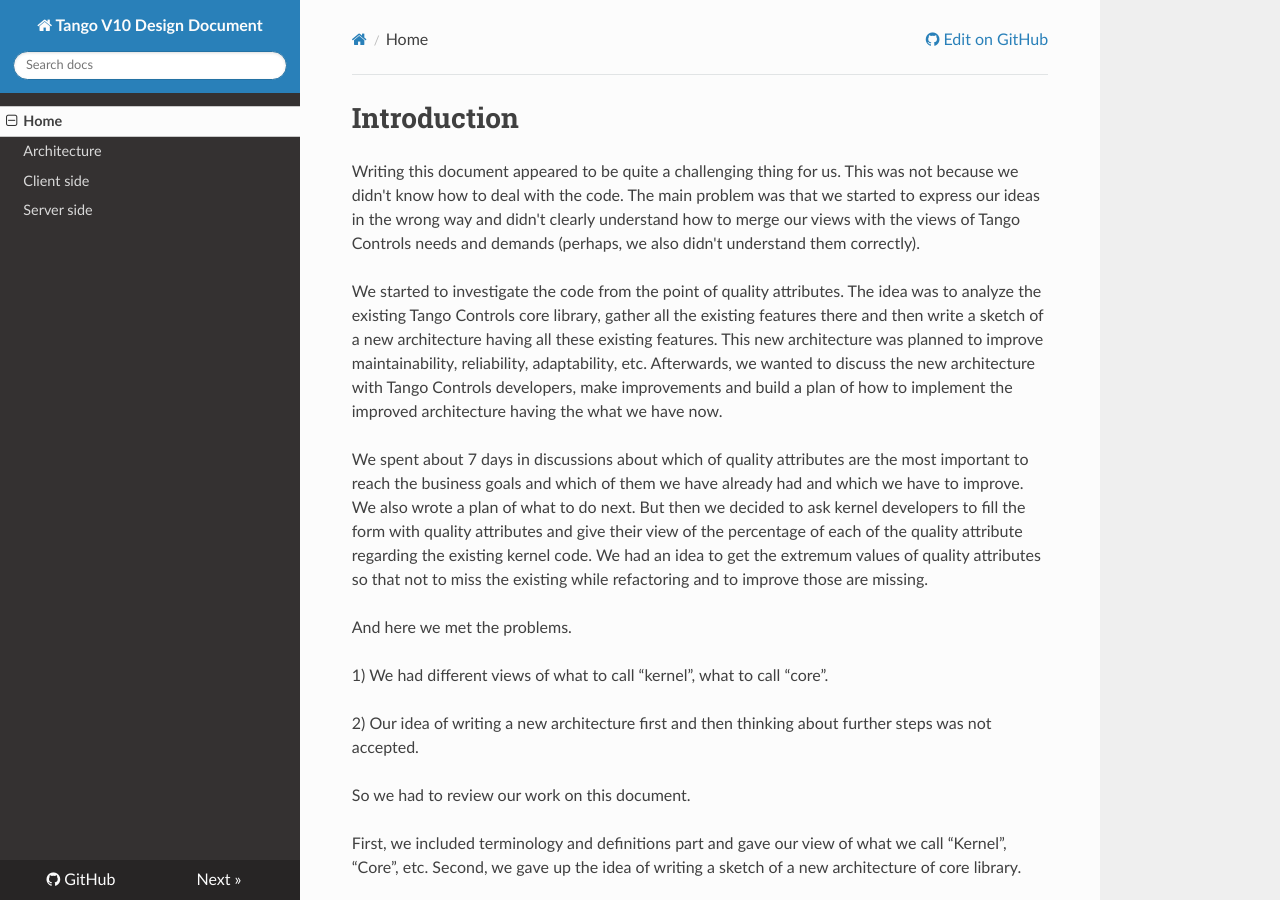
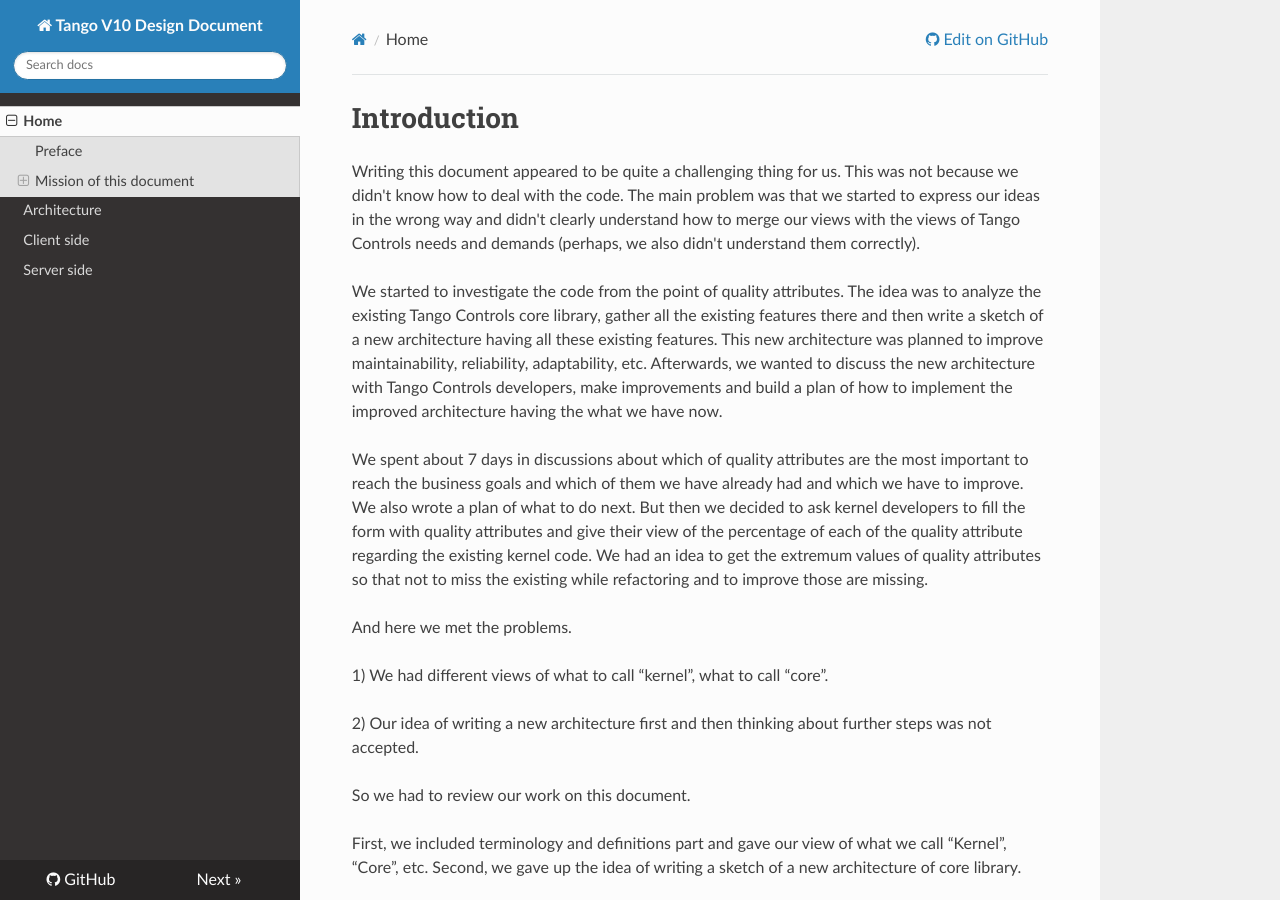
Before and after one commit to Ingvord/tango-v10-design-doc, an MkDocs documentation site: the page built from docs/index.md, in a window 1280 px wide and 900 px high. Built offline with MkDocs 1.6.1, drawn with Linux system fonts in a browser that asks for light colours; nearby versions of some CDN libraries; old or Windows-style settings are respelled for this version of MkDocs.

Commit message:
Update index.md

```diff
--- a/docs/index.md
+++ b/docs/index.md
@@ -49,7 +49,7 @@ We also have in plan to extend the existing protocol. The following flowchart sh
 
 
 
-# Preface
+## Preface
 
 In this part you will find what to expect from this document and in which way information and ideas will be presented.
 
@@ -70,7 +70,7 @@ Block schemes and diagrams are used to present information.
 
 
 
-# Mission of this document
+## Mission of this document
 
 
 The ultimate goal of this document is to define a common language between developers with different backgrounds (Physics VS Software development).
@@ -198,7 +198,7 @@ _Functional suitability_
 
 
 
-# Maintainability in Tango
+## Maintainability in Tango
 
 Most important quality attribute within Maintainability group is _Modifiability_.
 
@@ -221,7 +221,7 @@ Impossible to change underlying protocol - currently is bound to CORBA
 Either historically or intentionally architecture was adapted for adding new functionality. Nowadays when functionality is mature enough (it is hard to foreseen any major additions like event system or new polling mechanism) focus must be switched to changes to the existing code base or allow quick fixes, performance improvements and most importantly pluggability, so users can implement their own changes in a centralized manner without changing core library.
 
 
-# Reliability in Tango
+## Reliability in Tango
 
 The most important feature of availability must be fault tolerance as Tango performs in critical environments. Fault tolerance provides several important features that must be foreseen in Tango:
 
@@ -232,7 +232,7 @@ The most important feature of availability must be fault tolerance as Tango perf
 3) minimal downtime
 
 
-### Fault tolerance in Tango
+## Fault tolerance in Tango
 
 Tango inherits some of the properties from CORBA due to implementation as well as introduces new ones. Specifically:
 
@@ -257,13 +257,13 @@ These features can be extended with:
 Fault tolerance is already implemented quite well, but can be improved.
 
 
-# Adaptability in Tango
+## Adaptability in Tango
 
 As Tango aims to be installed in a variety of environments it is essential to highlight _adaptability_ quality attribute.
 
 The most important is to provide extendability implemented in the core library. Below is the short description of the current situation.
 
-### Extendability in Tango
+## Extendability in Tango
 
 It is impossible to extend current core library with a custom functionality. Tango may be extended via introduction of new Tango device servers, that may enrich Tango functionality (which is sometimes not so efficient nor enough).
 
```
